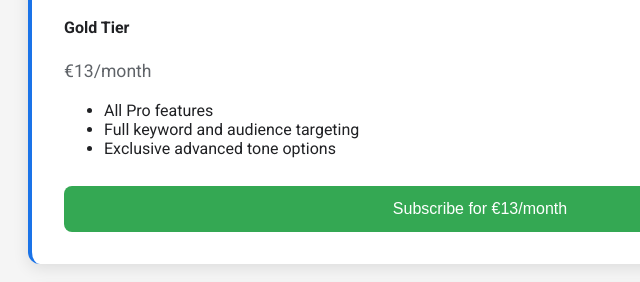
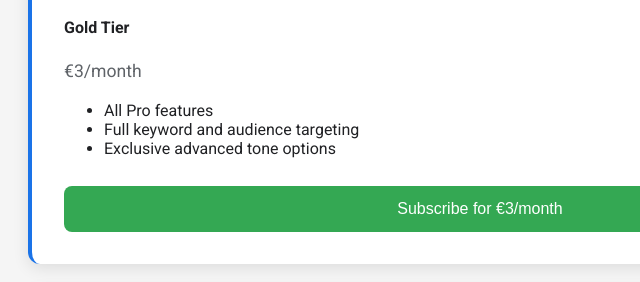
Before and after one commit to thechamp8161/PhantomCraft.com, a plain HTML site: page index.html in a window 1280 px wide. Shown: the part 1768-2050 px from the top of the page, 162-802 px from the left. Drawn offline with Linux system fonts and the light colour scheme; no server answers; a script that the page names is missing.

Commit message:
Update index.html
Signed-off-by: thechamp8161 <dm797732@gmail.com>

```diff
--- a/index.html
+++ b/index.html
@@ -266,14 +266,14 @@
             </div>
             <div class="subscription-tier" id="gold-features">
                 <h4>Gold Tier</h4>
-                <p>€13/month</p>
+                <p>€3/month</p>
                 <ul>
                     <li>All Pro features</li>
                     <li>Full keyword and audience targeting</li>
                     <li>Exclusive advanced tone options</li>
                 </ul>
-                <a href="https://buy.stripe.com/00geWn36IbRwaekaEH" target="_blank">
-                    <button style="background: #34a853;">Subscribe for €13/month</button>
+                <a href="https://buy.stripe.com/sub_sched_1R57xiP10WciJpfHYMrRureV" target="_blank">
+                    <button style="background: #34a853;">Subscribe for €3/month</button>
                 </a>
             </div>
             <!-- Premium status message will be injected here -->
```
